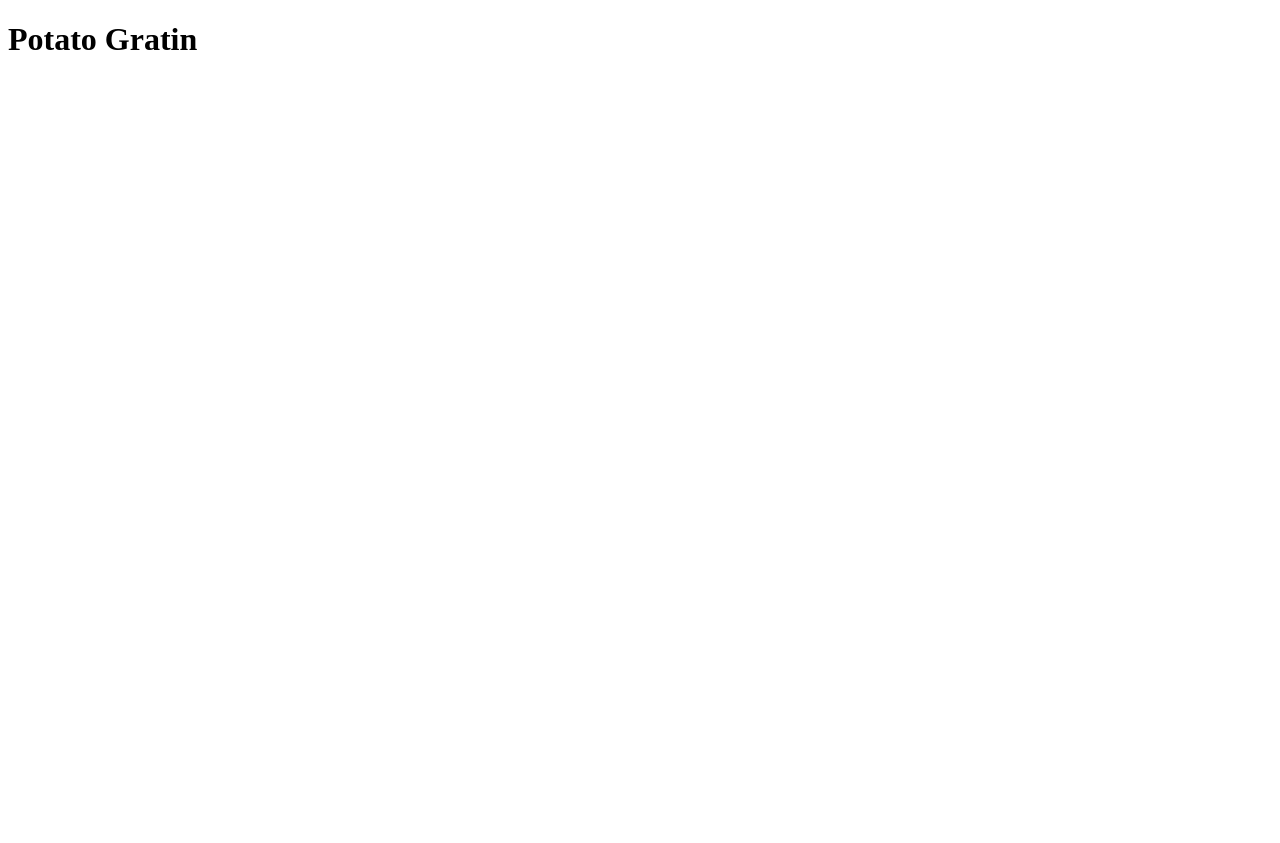
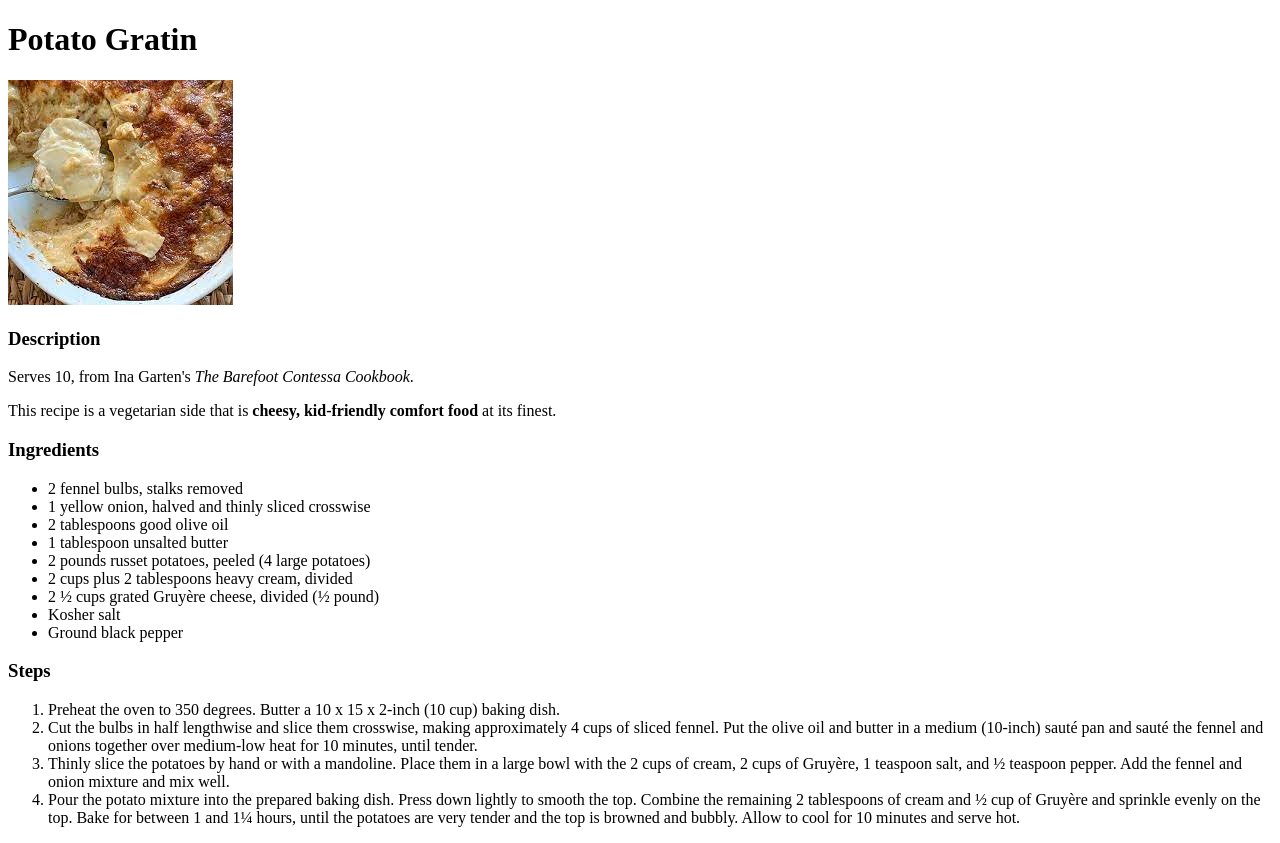
Before and after one commit to r-l-tharp/odin-recipes, a plain HTML site: page recipes/gratin.html in a window 1280 px wide. Before the commit the page ends 800 px from the top, so only its background shows below. Drawn offline with Linux system fonts and the light colour scheme.

Commit message:
Complete Gratin page
Added image, description, ingredients, and steps to Gratin page.

```diff
--- a/recipes/gratin.html
+++ b/recipes/gratin.html
@@ -8,5 +8,27 @@
 </head>
 <body>
     <h1>Potato Gratin</h1>
+    <img src="./gratin.jpeg" alt="A close-up photo of a scoop of gratin.">
+    <h3>Description</h3>
+
+    <p>Serves 10, from Ina Garten's <em>The Barefoot Contessa Cookbook</em>.</p>
+    <p>This recipe is a vegetarian side that is <strong>cheesy, kid-friendly comfort food </strong>at its finest.</p>
+
+    <h3>Ingredients</h3>
+    <ul><li>2 fennel bulbs, stalks removed</li>
+        <li>1 yellow onion, halved and thinly sliced crosswise</li>
+        <li>2 tablespoons good olive oil</li>
+        <li>1 tablespoon unsalted butter</li>
+        <li>2 pounds russet potatoes, peeled (4 large potatoes)</li>
+        <li>2 cups plus 2 tablespoons heavy cream, divided</li>
+        <li>2 ½ cups grated Gruyère cheese, divided (½ pound)</li>
+        <li>Kosher salt</li>
+        <li>Ground black pepper</li></ul>
+
+    <h3>Steps</h3>
+    <ol><li>Preheat the oven to 350 degrees.  Butter a 10 x 15 x 2-inch (10 cup) baking dish.</li>
+            <li>Cut the bulbs in half lengthwise and slice them crosswise, making approximately 4 cups of sliced fennel. Put the olive oil and butter in a medium (10-inch) sauté pan and sauté the fennel and onions together over medium-low heat for 10 minutes, until tender.</li>
+            <li>Thinly slice the potatoes by hand or with a mandoline. Place them in a large bowl with the 2 cups of cream, 2 cups of Gruyère, 1 teaspoon salt, and ½ teaspoon pepper. Add the fennel and onion mixture and mix well.</li>
+            <li>Pour the potato mixture into the prepared baking dish. Press down lightly to smooth the top. Combine the remaining 2 tablespoons of cream and ½ cup of Gruyère and sprinkle evenly on the top.  Bake for between 1 and 1¼ hours, until the potatoes are very tender and the top is browned and bubbly.  Allow to cool for 10 minutes and serve hot.</li></ol>
 </body>
 </html>
```
Also changed, not shown: index.html (+1 -0 lines), recipes/gratin.jpeg (added).
